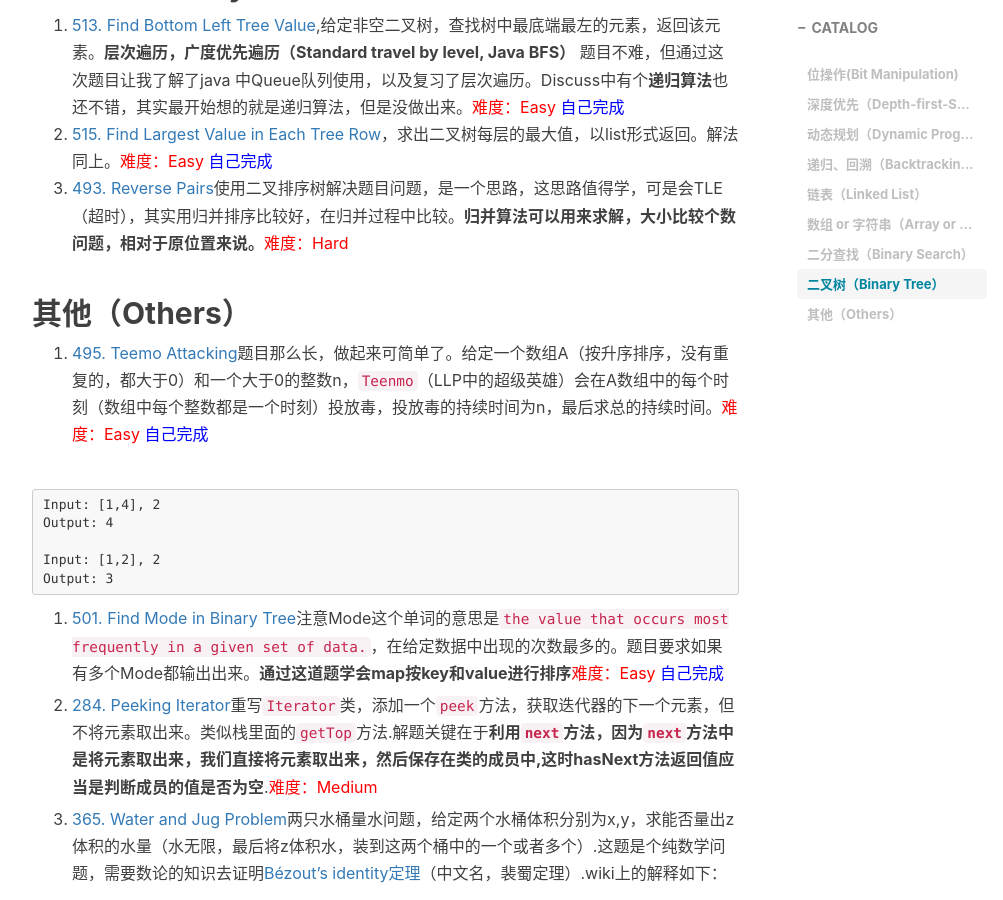
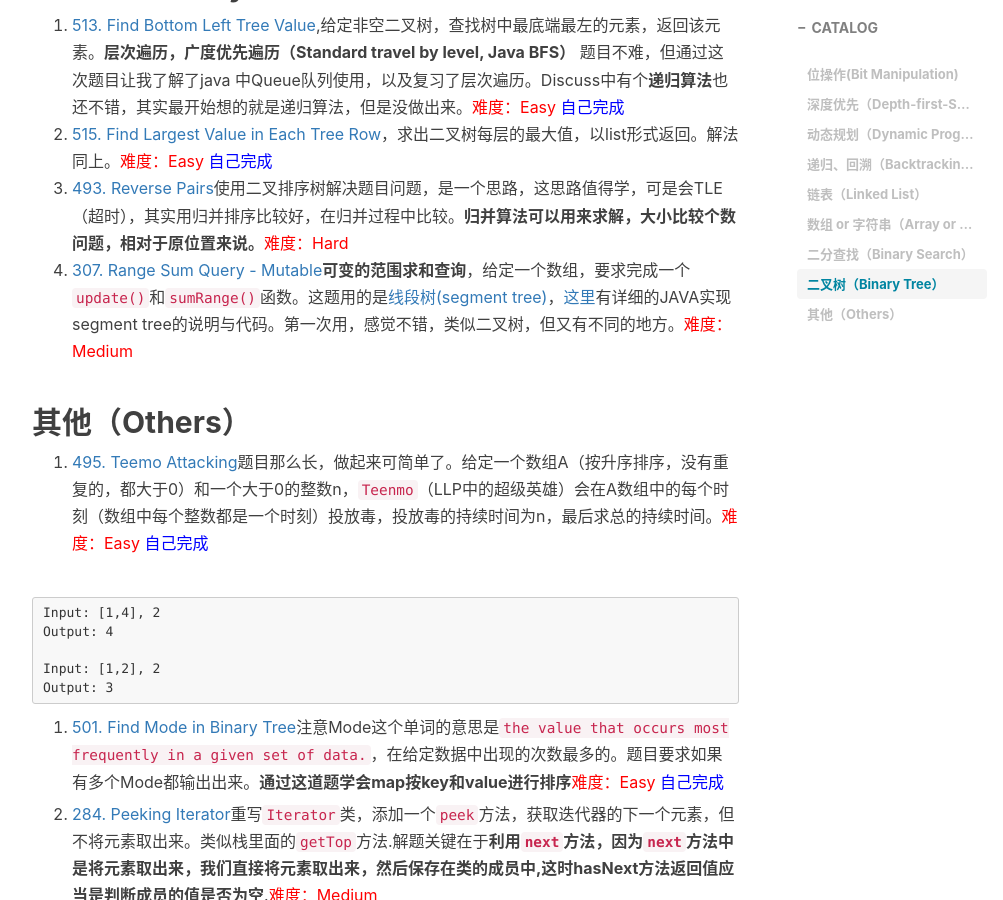
Before and after one commit to LJerRRy/fighting.github.io, a Jekyll site: the page built from _posts/2017-01-04-Leetcode题目分类.md, in a window 1280 px wide and 900 px high, scrolled down 3416 px. Shown: the whole window, without its empty margins (233-1236 px from the left). Built offline with Jekyll 4.4.1, drawn with Linux system fonts in a browser that asks for light colours; nearby versions of some CDN libraries; comment, search, counter and statistics services are not loaded.

Commit message:
leetcode 307

```diff
--- a/_posts/2017-01-04-Leetcode题目分类.md
+++ b/_posts/2017-01-04-Leetcode题目分类.md
@@ -100,7 +100,7 @@ Output: [-1,3,-1]
 1. [513. Find Bottom Left Tree Value](https://leetcode.com/contest/leetcode-weekly-contest-19/problems/find-bottom-left-tree-value/),给定非空二叉树，查找树中最底端最左的元素，返回该元素。**层次遍历，广度优先遍历（Standard travel by level, Java BFS）** 题目不难，但通过这次题目让我了解了java 中Queue队列使用，以及复习了层次遍历。Discuss中有个**递归算法**也还不错，其实最开始想的就是递归算法，但是没做出来。<font color="red">难度：Easy</font>  <font color="blue">自己完成</font>
 2. [515. Find Largest Value in Each Tree Row](https://leetcode.com/contest/leetcode-weekly-contest-19/problems/find-largest-value-in-each-tree-row/)，求出二叉树每层的最大值，以list形式返回。解法同上。<font color="red">难度：Easy</font>  <font color="blue">自己完成</font>
 3. [493. Reverse Pairs](https://leetcode.com/contest/leetcode-weekly-contest-19/problems/reverse-pairs/)使用二叉排序树解决题目问题，是一个思路，这思路值得学，可是会TLE（超时），其实用归并排序比较好，在归并过程中比较。**归并算法可以用来求解，大小比较个数问题，相对于原位置来说。**<font color="red">难度：Hard</font>
-
+4. [307. Range Sum Query - Mutable](https://leetcode.com/problems/range-sum-query-mutable/)**可变的范围求和查询**，给定一个数组，要求完成一个`update()`和`sumRange()`函数。这题用的是[线段树(segment tree)](https://en.wikipedia.org/wiki/Segment_tree)，[这里](http://www.geeksforgeeks.org/segment-tree-set-1-sum-of-given-range/)有详细的JAVA实现segment tree的说明与代码。第一次用，感觉不错，类似二叉树，但又有不同的地方。<font color="red">难度：Medium</font>
 
 ## 其他（Others）
 
```
